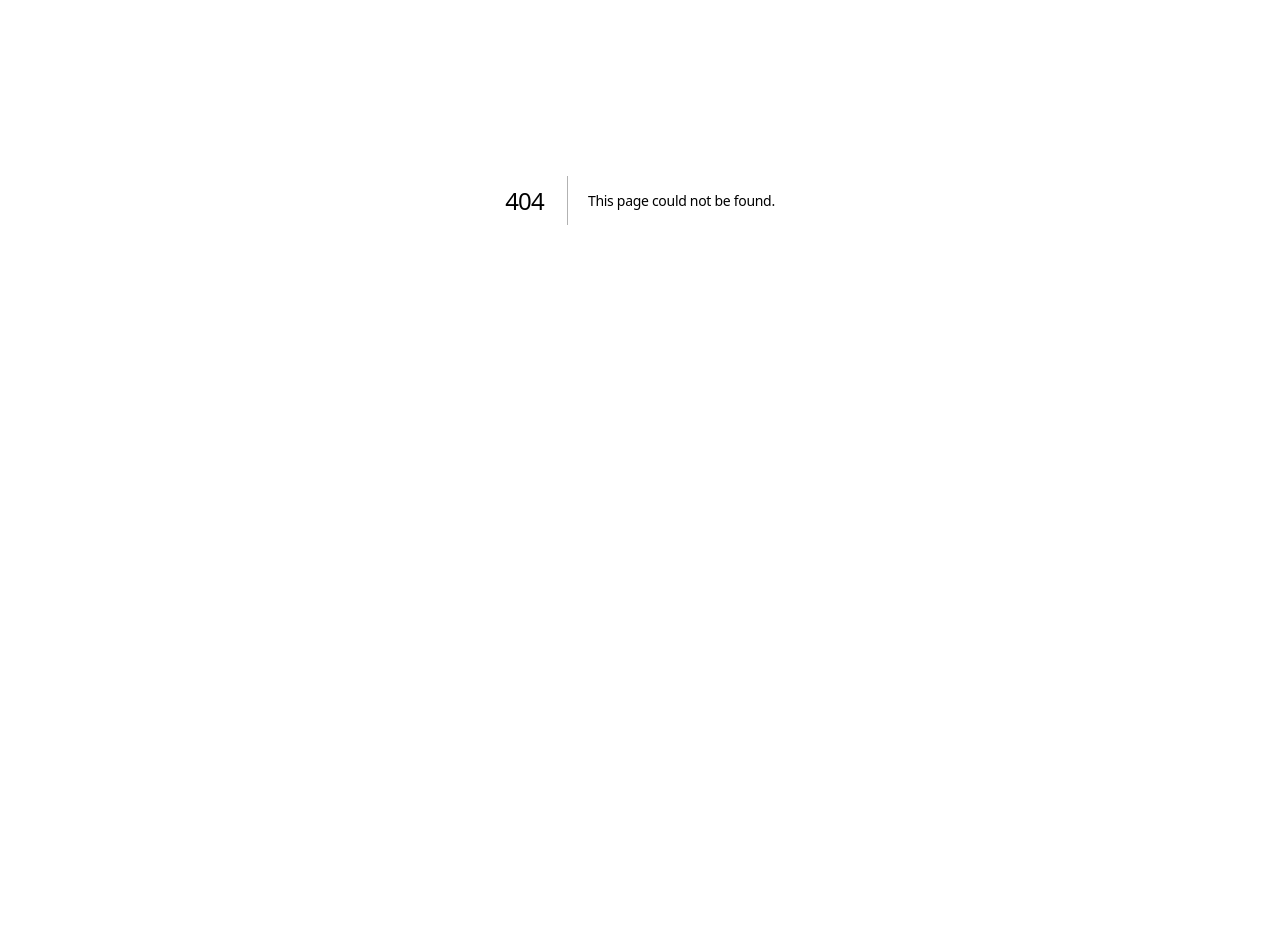
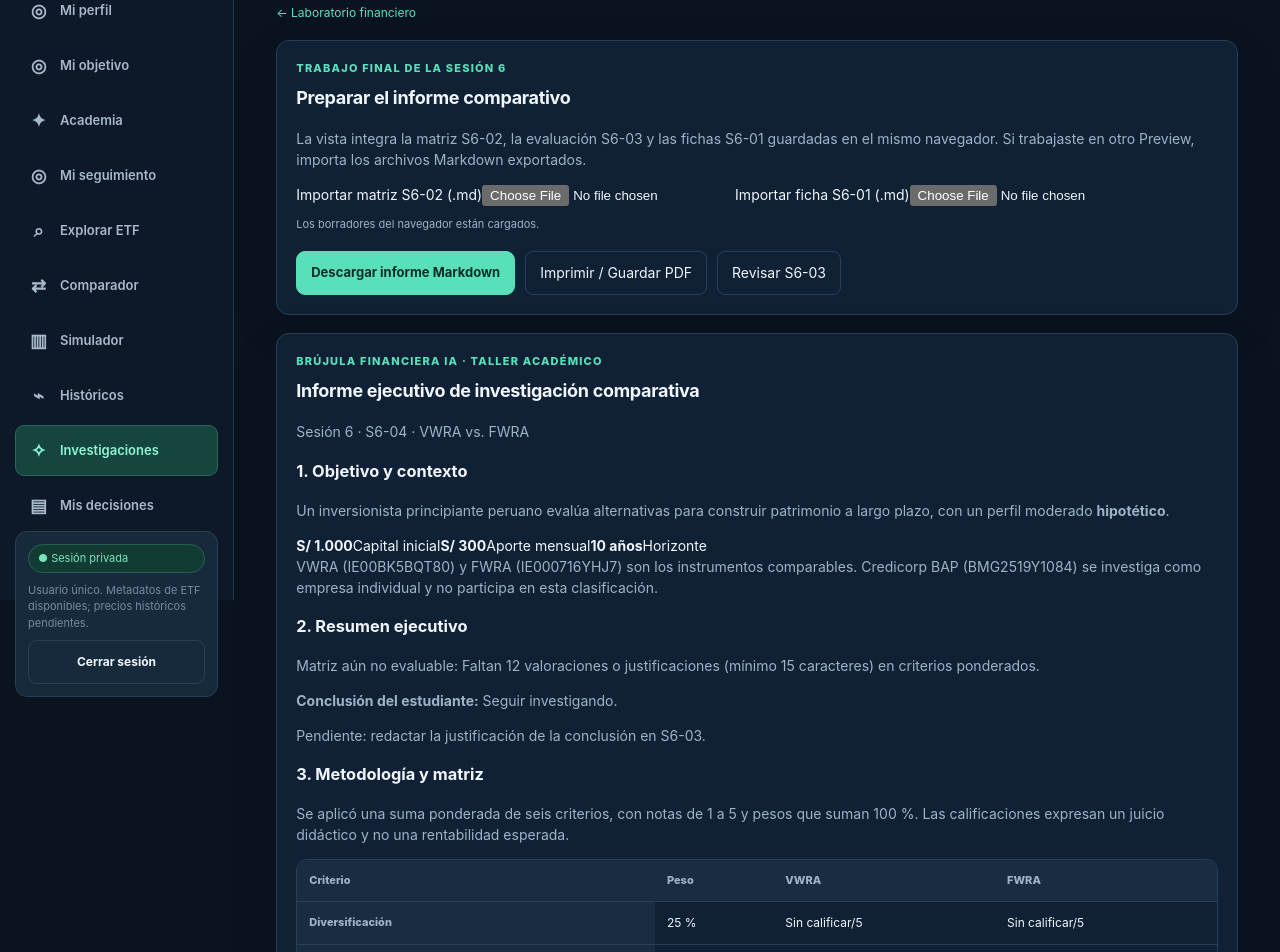
Before and after one commit to AlexisCasas/brujula-financiera-ia, a Next.js app: page /investigaciones/informe in a window 1280 px wide. Before the commit this address had no page. Shown: the part 200-1152 px from the top of the page. Before the commit the page ends 800 px from the top, so only its background shows below. Built offline with nearby package versions, Linux system fonts and the light colour scheme.

Commit message:
feat(S6-04): executive comparative report with print and Markdown export

```diff
--- /dev/null
+++ b/src/app/(app)/investigaciones/informe/page.tsx
@@ -0,0 +1,11 @@
+
+import Link from "next/link";
+import { ReportWorkspace } from "@/components/session6/ReportWorkspace";
+export const metadata={title:"S6-04 · Informe comparativo · Brújula IA"};
+export default function ExecutiveReportPage(){
+ return <section aria-labelledby="screen-title">
+  <header className="intro"><p className="eyebrow">Sesión 6 · S6-04</p><h1 id="screen-title">Informe ejecutivo comparativo.</h1>
+   <p>Integra tu investigación y evaluación en un informe estructurado, listo para revisar y exportar como material de clase.</p></header>
+  <p className="s6-back"><Link href="/investigaciones">← Laboratorio financiero</Link></p><ReportWorkspace/>
+ </section>;
+}
--- /dev/null
+++ b/src/components/session6/ReportWorkspace.tsx
@@ -0,0 +1,104 @@
+
+"use client";
+import Link from "next/link";
+import {
+ BENCH_CRITERIA, RESEARCH_FIELDS, SESSION6_CASE, SOURCE_GUIDES, TARGETS,
+ evaluateBenchmark, type TargetTicker
+} from "@/lib/session6/logic";
+import { createReportMarkdown, evaluateScenarios, evidenceFlags, stableChoice } from "@/lib/session6/analysis";
+import { useSession6Workshop } from "@/components/session6/useSession6Workshop";
+
+const TICKERS=["VWRA","FWRA"] as const;
+function downloadMarkdown(text:string){
+ const blob=new Blob([text],{type:"text/markdown;charset=utf-8"});
+ const url=URL.createObjectURL(blob);
+ const anchor=document.createElement("a");
+ anchor.href=url;anchor.download="S6-04-Informe-Ejecutivo-VWRA-FWRA.md";anchor.click();
+ window.setTimeout(()=>URL.revokeObjectURL(url),500);
+}
+function prettyDate(){
+ return new Intl.DateTimeFormat("es-PE",{day:"2-digit",month:"long",year:"numeric",timeZone:"America/Lima"}).format(new Date());
+}
+export function ReportWorkspace(){
+ const {benchmark,research,review,loaded,notice,importBenchmark,importResearch}=useSession6Workshop();
+ const scores=evaluateBenchmark(benchmark);
+ const scenarios=evaluateScenarios(benchmark);
+ const flags=evidenceFlags(benchmark);
+ const missingResearch=TARGETS.filter(t=>!RESEARCH_FIELDS.some(f=>research[t.ticker][f.key].trim().length>=15));
+ const conclusion=review.choice==="pending"?"Seguir investigando":"Priorizar "+review.choice+" para investigar; no comprar";
+ function exportReport(){
+  downloadMarkdown(createReportMarkdown({benchmark,research,review,date:prettyDate()}));
+ }
+ return <div className="s6-layout">
+  <section className="panel s6-report-toolbar">
+   <p className="eyebrow">Trabajo final de la sesión 6</p><h2>Preparar el informe comparativo</h2>
+   <p>La vista integra la matriz S6-02, la evaluación S6-03 y las fichas S6-01 guardadas en el mismo navegador. Si trabajaste en otro Preview, importa los archivos Markdown exportados.</p>
+   <div className="s6-import-row">
+    <label>Importar matriz S6-02 (.md)<input type="file" accept=".md,.txt,text/markdown,text/plain" onChange={e=>{void importBenchmark(e.target.files?.[0]);e.target.value="";}}/></label>
+    <label>Importar ficha S6-01 (.md)<input type="file" accept=".md,.txt,text/markdown,text/plain" onChange={e=>{void importResearch(e.target.files?.[0]);e.target.value="";}}/></label>
+   </div>
+   <p role="status" className="s6-fine">{notice|| (loaded?"Los borradores del navegador están cargados.":"Cargando información local…")}</p>
+   <div className="s6-actions"><button type="button" className="primary-button" onClick={exportReport}>Descargar informe Markdown</button>
+    <button type="button" className="s6-secondary" onClick={()=>window.print()}>Imprimir / Guardar PDF</button>
+    <Link href="/investigaciones/evaluacion" className="s6-secondary">Revisar S6-03</Link></div>
+  </section>
+  <article className="s6-print panel" aria-labelledby="s6-report-title">
+   <div className="s6-report-head"><p className="eyebrow">Brújula Financiera IA · Taller académico</p>
+    <h2 id="s6-report-title">Informe ejecutivo de investigación comparativa</h2>
+    <p>Sesión 6 · S6-04 · VWRA vs. FWRA</p></div>
+   <section><h3>1. Objetivo y contexto</h3>
+    <p>Un inversionista principiante peruano evalúa alternativas para construir patrimonio a largo plazo, con un perfil moderado <strong>hipotético</strong>.</p>
+    <div className="s6-report-facts"><span><strong>S/ 1.000</strong>Capital inicial</span><span><strong>S/ 300</strong>Aporte mensual</span><span><strong>10 años</strong>Horizonte</span></div>
+    <p>VWRA (IE00BK5BQT80) y FWRA (IE000716YHJ7) son los instrumentos comparables. Credicorp BAP (BMG2519Y1084) se investiga como empresa individual y no participa en esta clasificación.</p>
+   </section>
+   <section><h3>2. Resumen ejecutivo</h3>
+    {scores.ready?<p>Resultado del ejercicio: <strong>VWRA {scores.scores.VWRA.toFixed(2)}/5</strong> y <strong>FWRA {scores.scores.FWRA.toFixed(2)}/5</strong>. Mayor valoración según las ponderaciones del estudiante: <strong>{scores.higher}</strong>.</p>
+     :<p className="s6-report-warning">Matriz aún no evaluable: {scores.reason}</p>}
+    <p><strong>Conclusión del estudiante:</strong> {conclusion}.</p>
+    <p>{review.argument.trim()||"Pendiente: redactar la justificación de la conclusión en S6-03."}</p>
+   </section>
+   <section><h3>3. Metodología y matriz</h3>
+    <p>Se aplicó una suma ponderada de seis criterios, con notas de 1 a 5 y pesos que suman 100 %. Las calificaciones expresan un juicio didáctico y no una rentabilidad esperada.</p>
+    <div className="table-scroll" role="region" aria-label="Matriz del informe" tabIndex={0}><table className="s6-fact-table">
+     <thead><tr><th>Criterio</th><th>Peso</th><th>VWRA</th><th>FWRA</th></tr></thead>
+     <tbody>{BENCH_CRITERIA.map(c=><tr key={c.id}><th scope="row">{c.label}</th><td>{benchmark.weights[c.id]} %</td>
+      {TICKERS.map(t=><td key={t}>{benchmark.ratings[c.id][t].score??"Sin calificar"}/5</td>)}</tr>)}</tbody>
+    </table></div>
+    <details className="s6-report-details"><summary>Ver las justificaciones originales de cada criterio</summary>
+     {BENCH_CRITERIA.map(c=><div key={c.id}><h4>{c.label}</h4>{TICKERS.map(t=><p key={t}><strong>{t}:</strong> {benchmark.ratings[c.id][t].justification||"Pendiente de documentar."}</p>)}</div>)}
+    </details>
+   </section>
+   <section><h3>4. Análisis de sensibilidad</h3>
+    <p>Para evaluar la dependencia de los pesos, las puntuaciones originales permanecen fijas mientras se ensayan cuatro combinaciones alternativas.</p>
+    <div className="table-scroll" role="region" aria-label="Escenarios en el informe" tabIndex={0}><table className="s6-fact-table">
+     <thead><tr><th>Escenario</th><th>VWRA</th><th>FWRA</th><th>Mayor valoración</th></tr></thead>
+     <tbody>{scenarios.map(s=><tr key={s.id}><th scope="row">{s.label}</th><td>{s.VWRA?.toFixed(2)??"ND"}</td>
+      <td>{s.FWRA?.toFixed(2)??"ND"}</td><td>{s.higher??"No evaluable"}</td></tr>)}</tbody>
+    </table></div>
+    <p>{stableChoice(scenarios)?"El orden no cambió entre los escenarios ensayados. No demuestra superioridad financiera.":"No puede afirmarse estabilidad del resultado en los escenarios ensayados."}</p>
+   </section>
+   <section><h3>5. Evaluación crítica</h3>
+    <h4>Ventajas identificadas</h4><p>{review.advantages.trim()||"Pendiente de investigar."}</p>
+    <h4>Riesgos y contraargumentos</h4><p>{review.risks.trim()||"Pendiente de investigar."}</p>
+    <h4>Incertidumbres</h4><p>{review.uncertainties.trim()||"Pendiente de investigar."}</p>
+    <h4>Próximos pasos</h4><p>{review.nextSteps.trim()||"Pendiente de definir."}</p>
+   </section>
+   <section><h3>6. Fichas de investigación</h3>
+    {TARGETS.map(t=><div key={t.ticker} className="s6-report-research"><h4>{t.ticker} · {t.isin}</h4>
+     {RESEARCH_FIELDS.map(f=><p key={f.key}><strong>{f.label}:</strong> {research[t.ticker][f.key].trim()||"No se incorporó información todavía."}</p>)}</div>)}
+   </section>
+   <section><h3>7. Calidad de la evidencia y limitaciones</h3>
+    <p><strong>{flags.generic} de {flags.total}</strong> justificaciones parecen genéricas o vacías y <strong>{flags.missingSource} de {flags.total}</strong> no incluyen una fuente o fecha reconocible mediante revisión automática básica.</p>
+    {missingResearch.length>0&&<p>Faltan fichas desarrolladas para: {missingResearch.map(t=>t.ticker).join(", ")}.</p>}
+    <p>Estas advertencias son indicadores preliminares, no una auditoría documental. Antes de presentar conclusiones formales hay que verificar las fuentes, las fechas, los costos reales, la disponibilidad en el bróker y el riesgo financiero.</p>
+   </section>
+   <section><h3>8. Referencias sugeridas</h3>
+    <p>Los siguientes enlaces son fuentes propuestas por la plataforma. <strong>No significa que hayan sido consultadas por el estudiante.</strong></p>
+    <ul>{TARGETS.flatMap(t=>SOURCE_GUIDES[t.ticker].map(s=><li key={s.url}>
+      <a href={s.url} target="_blank" rel="noopener noreferrer">{t.ticker} · {s.label}</a>{s.date?" ("+s.date+")":""}
+    </li>))}</ul>
+   </section>
+   <footer className="s6-report-footer"><strong>Documento educativo.</strong> No constituye asesoría de inversión, no predice rentabilidad y no ejecuta compras ni ventas. La fecha de elaboración queda incorporada al exportar.</footer>
+  </article>
+ </div>;
+}
```
Also changed, not shown: src/app/(app)/investigaciones/evaluacion/page.tsx (added, +11 -0 lines).
